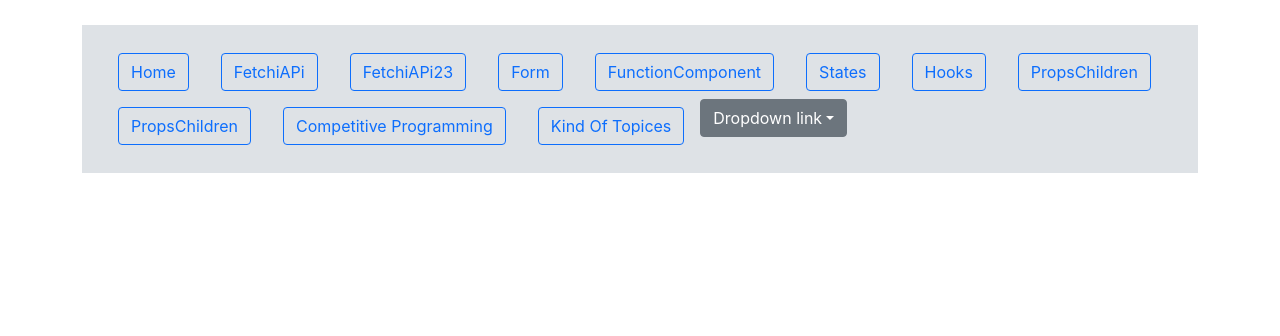
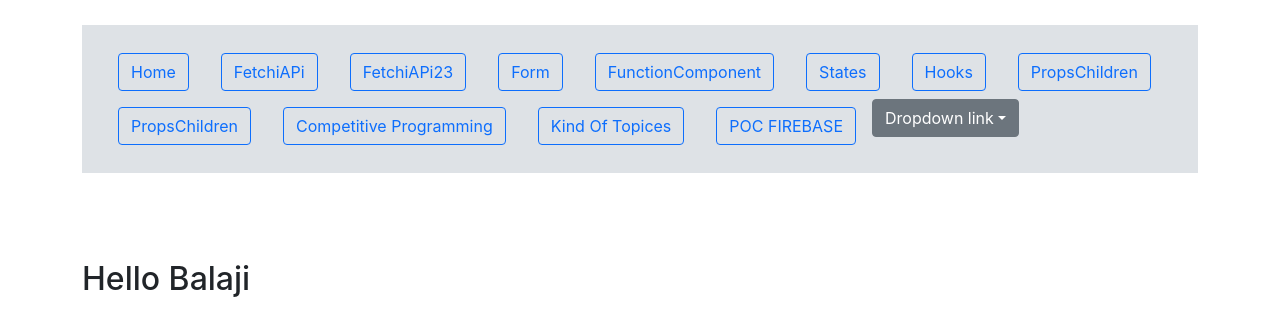
Before and after one commit to balaji1610/basic_react_new, a React (Create React App) app: page /firebase in a window 1280 px wide. Shown: the top 336 px of the page. Built offline with nearby package versions, Linux system fonts and the light colour scheme.

Commit message:
file_setup

```diff
--- a/src/App.js
+++ b/src/App.js
@@ -23,6 +23,7 @@ import Lists from "./Components/Lists";
 
 import Program from "./CompetitiveProgramming/Program/Program";
 import Miscellaneous from "./Components/KindofTopices/miscellaneous/miscellaneousTopic";
+import Firebase from "./POCFirebase/firebase";
 <img src={logo} className="App-logo" alt="logo" />;
 
 function App() {
@@ -48,6 +49,7 @@ function App() {
           <Route path="/Competitiveprogramming" element={<Program />} />
 
           <Route path="/kindOfTopices" element={<Miscellaneous />} />
+          <Route path="/firebase" element={<Firebase />} />
         </Routes>
       </div>
     </div>
--- a/src/Components/Nav.jsx
+++ b/src/Components/Nav.jsx
@@ -95,6 +95,14 @@ function Nav() {
             </button>
           </Link>{" "}
         </a>
+        <a class="nav-link">
+          <Link to="/firebase">
+            {" "}
+            <button type="button" class="btn btn-outline-primary">
+              POC FIREBASE
+            </button>
+          </Link>{" "}
+        </a>
         <div class="dropdown">
           <a
             class="btn btn-secondary dropdown-toggle"
--- /dev/null
+++ b/src/POCFirebase/firebase.jsx
@@ -0,0 +1,8 @@
+export default function firebase() {
+  console.log("hello");
+  return (
+    <div>
+      <h1>Hello Balaji</h1>
+    </div>
+  );
+}
```
